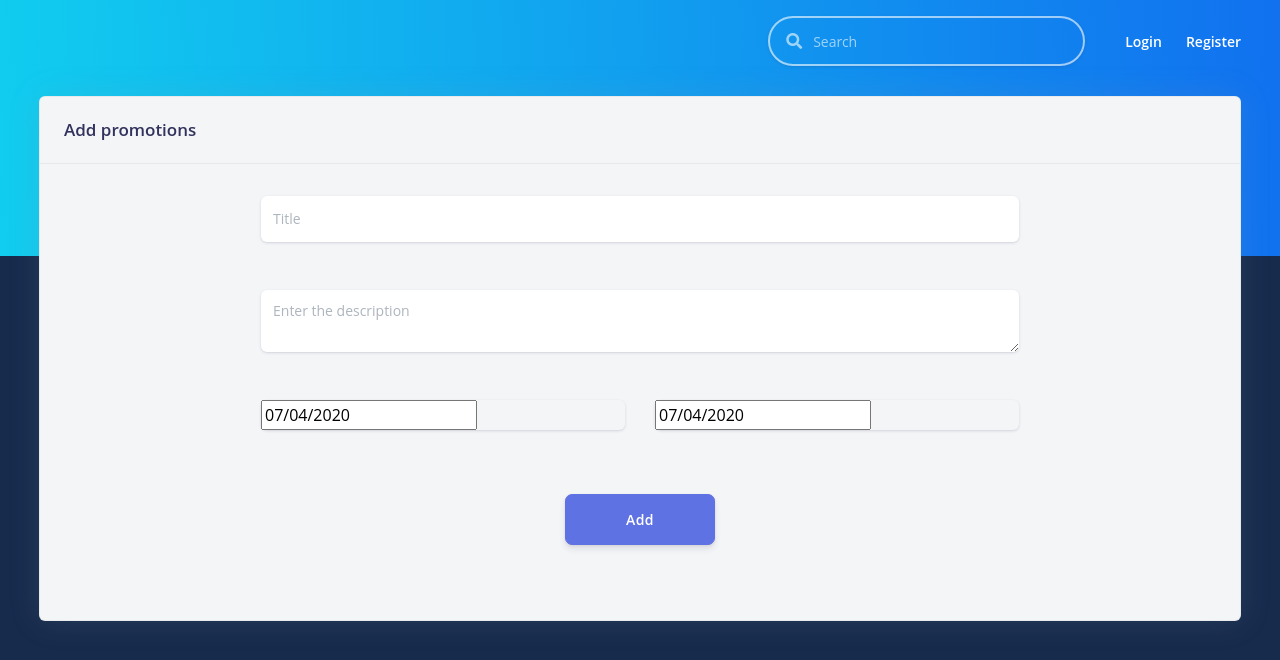
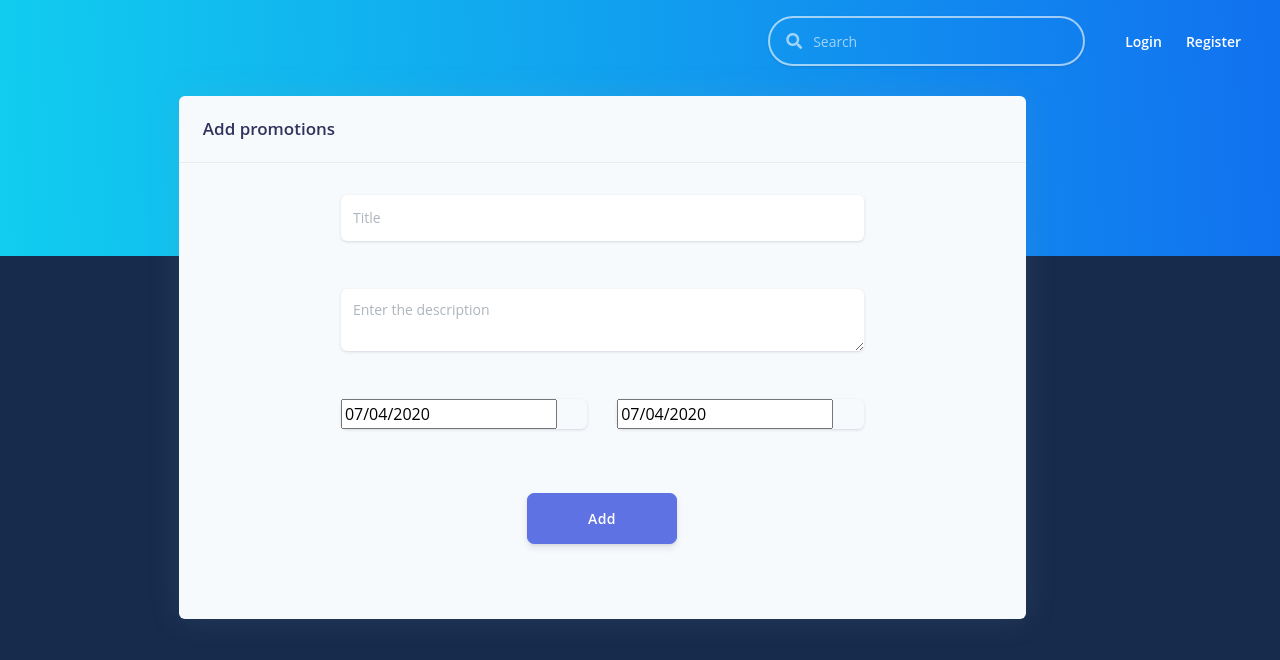
Before and after one commit to randularsw/iRYDE, a React (Create React App) app in the folder web/: page /promotionsadd in a window 1280 px wide. Shown: the top 660 px of the page. Built offline with nearby package versions, Linux system fonts and the light colour scheme.

Commit message:
changed some dimensions of the form

```diff
--- a/web/src/components/promotionlist/promotionsAdd.jsx
+++ b/web/src/components/promotionlist/promotionsAdd.jsx
@@ -57,9 +57,12 @@ class PromotionsAdd extends Component {
         <Header />
         <Container className=" mt--9" fluid>
           {/* Table */}
-          <Row>
-            <div className=" col">
-              <Card className=" shadow" style={{ backgroundColor: "#f4f5f7" }}>
+
+          <Col lg="10">
+            <Card
+              className="bg-secondary shadow border-0 mb-7"
+              style={({ backgroundColor: "#f4f5f7" }, { marginLeft: "7.8rem" })}
+            >
               <CardHeader className=" bg-transparent">
                 <h3 className=" mb-0">Add promotions</h3>
               </CardHeader>
@@ -163,8 +166,7 @@ class PromotionsAdd extends Component {
                 </div>
               </CardBody>
             </Card>
-            </div>
-          </Row>
+          </Col>
         </Container>
       </>
     );
```
Lines whose indentation alone changed are shown as unchanged.
